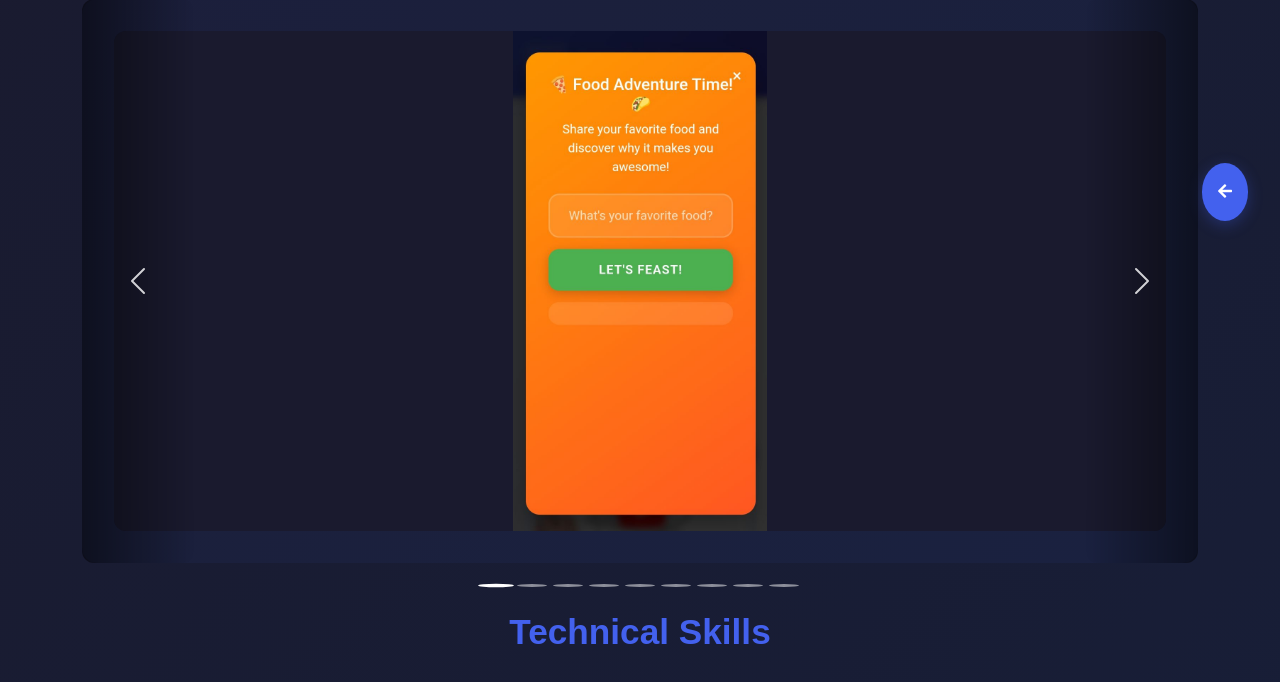
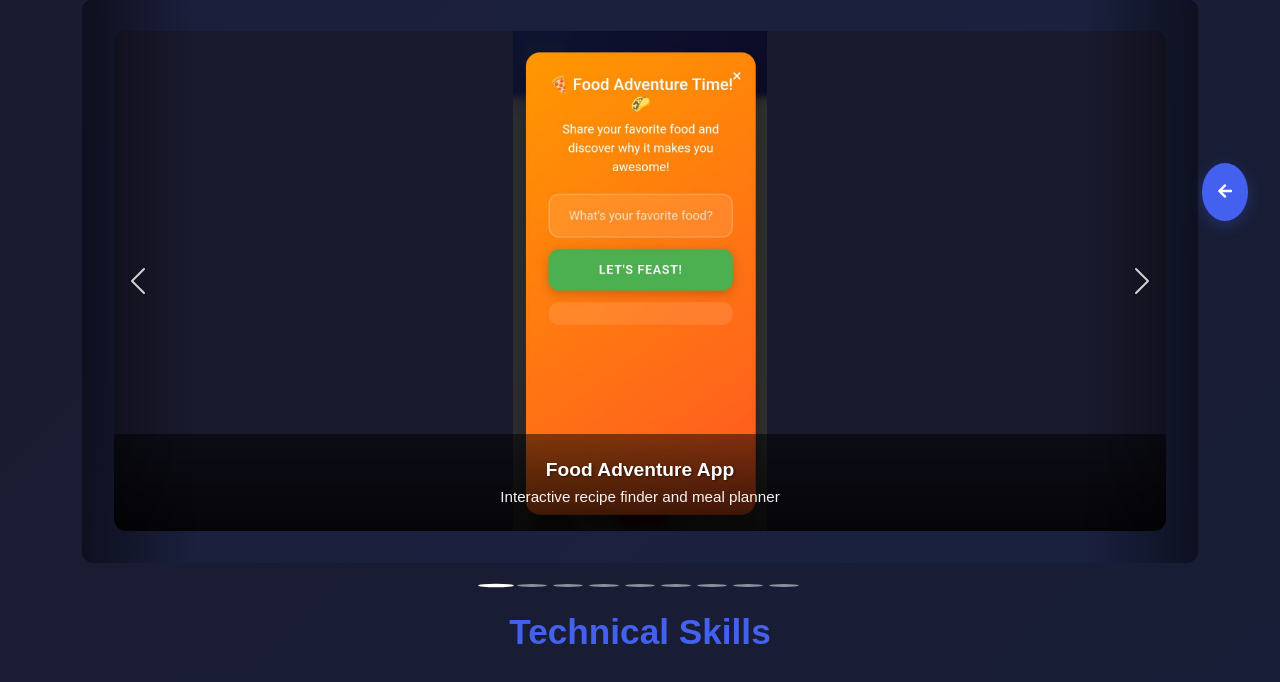
Before and after one commit to Lilian-Powers/CodeCraft-, a Flask app: page /portfolio in a window 1280 px wide. Shown: the part 547-1229 px from the top of the page. Run offline with Flask 3, Linux system fonts and the light colour scheme; parts of the project's set-up code (start-up, migrations or seed data) failed here and were passed over.

Commit message:
Assistant checkpoint: Add animated captions to portfolio carousel
Assistant generated file changes:
- templates/portfolio.html: Add styled captions to carousel, Update carousel caption styles

---

User prompt:

now according to way you have organized the images in the portifolio page carousel now give them simple captions that are well positioned styled and animated

```diff
--- a/templates/portfolio.html
+++ b/templates/portfolio.html
@@ -238,12 +238,20 @@
         }
 
         .carousel-caption {
-            background: linear-gradient(rgba(0,0,0,0.7), rgba(0,0,0,0.95));
+            background: linear-gradient(rgba(0,0,0,0.5), rgba(0,0,0,0.8));
             bottom: 0;
             left: 0;
             right: 0;
-            padding: 1rem;
+            padding: 1.5rem;
             border-radius: 0 0 12px 12px;
+            opacity: 0;
+            transform: translateY(20px);
+        }
+
+        .carousel-item.active .carousel-caption {
+            opacity: 1;
+            transform: translateY(0);
+            transition: all 0.5s ease-out;
         }
 
         .carousel-caption h5 {
@@ -369,31 +377,67 @@
                 </div>
                 <div class="carousel-inner">
                     <div class="carousel-item active">
-                        <img src="{{ url_for('static', filename='project_showcase6.jpg') }}" class="d-block w-100" alt="Project 6">
+                        <img src="{{ url_for('static', filename='project_showcase6.jpg') }}" class="d-block w-100" alt="Food Adventure">
+                        <div class="carousel-caption animate__animated animate__fadeInUp">
+                            <h5>Food Adventure App</h5>
+                            <p>Interactive recipe finder and meal planner</p>
+                        </div>
                     </div>
                     <div class="carousel-item">
-                        <img src="{{ url_for('static', filename='project_showcase3.jpg') }}" class="d-block w-100" alt="Project 3">
+                        <img src="{{ url_for('static', filename='project_showcase3.jpg') }}" class="d-block w-100" alt="Temperature Converter">
+                        <div class="carousel-caption animate__animated animate__fadeInUp">
+                            <h5>Temperature Converter</h5>
+                            <p>Convert between different temperature units</p>
+                        </div>
                     </div>
                     <div class="carousel-item">
-                        <img src="{{ url_for('static', filename='project_showcase1.jpg') }}" class="d-block w-100" alt="Project 1">
+                        <img src="{{ url_for('static', filename='project_showcase1.jpg') }}" class="d-block w-100" alt="Chat Bot">
+                        <div class="carousel-caption animate__animated animate__fadeInUp">
+                            <h5>Smart Chat Bot</h5>
+                            <p>AI-powered conversational assistant</p>
+                        </div>
                     </div>
                     <div class="carousel-item">
-                        <img src="{{ url_for('static', filename='project_showcase8.jpg') }}" class="d-block w-100" alt="Project 8">
+                        <img src="{{ url_for('static', filename='project_showcase8.jpg') }}" class="d-block w-100" alt="Task Manager">
+                        <div class="carousel-caption animate__animated animate__fadeInUp">
+                            <h5>Task Manager</h5>
+                            <p>Organize and track your daily tasks</p>
+                        </div>
                     </div>
                     <div class="carousel-item">
-                        <img src="{{ url_for('static', filename='project_showcase4.jpg') }}" class="d-block w-100" alt="Project 4">
+                        <img src="{{ url_for('static', filename='project_showcase4.jpg') }}" class="d-block w-100" alt="Compliment Generator">
+                        <div class="carousel-caption animate__animated animate__fadeInUp">
+                            <h5>Compliment Generator</h5>
+                            <p>Spread positivity with random compliments</p>
+                        </div>
                     </div>
                     <div class="carousel-item">
-                        <img src="{{ url_for('static', filename='project_showcase2.jpg') }}" class="d-block w-100" alt="Project 2">
+                        <img src="{{ url_for('static', filename='project_showcase2.jpg') }}" class="d-block w-100" alt="Story Creator">
+                        <div class="carousel-caption animate__animated animate__fadeInUp">
+                            <h5>Story Creator</h5>
+                            <p>Create engaging stories with AI assistance</p>
+                        </div>
                     </div>
                     <div class="carousel-item">
-                        <img src="{{ url_for('static', filename='project_showcase7.jpg') }}" class="d-block w-100" alt="Project 7">
+                        <img src="{{ url_for('static', filename='project_showcase7.jpg') }}" class="d-block w-100" alt="Weather App">
+                        <div class="carousel-caption animate__animated animate__fadeInUp">
+                            <h5>Weather App</h5>
+                            <p>Real-time weather updates and forecasts</p>
+                        </div>
                     </div>
                     <div class="carousel-item">
-                        <img src="{{ url_for('static', filename='project_showcase5.jpg') }}" class="d-block w-100" alt="Project 5">
+                        <img src="{{ url_for('static', filename='project_showcase5.jpg') }}" class="d-block w-100" alt="Vacation Planner">
+                        <div class="carousel-caption animate__animated animate__fadeInUp">
+                            <h5>Vacation Planner</h5>
+                            <p>Plan your perfect getaway</p>
+                        </div>
                     </div>
                     <div class="carousel-item">
-                        <img src="{{ url_for('static', filename='project_showcase9.jpg') }}" class="d-block w-100" alt="Project 9">
+                        <img src="{{ url_for('static', filename='project_showcase9.jpg') }}" class="d-block w-100" alt="Quiz Game">
+                        <div class="carousel-caption animate__animated animate__fadeInUp">
+                            <h5>Quiz Game</h5>
+                            <p>Test your knowledge with interactive quizzes</p>
+                        </div>
                     </div>
                 </div>
                 <button class="carousel-control-prev" type="button" data-bs-target="#platformShowcase" data-bs-slide="prev">
```
